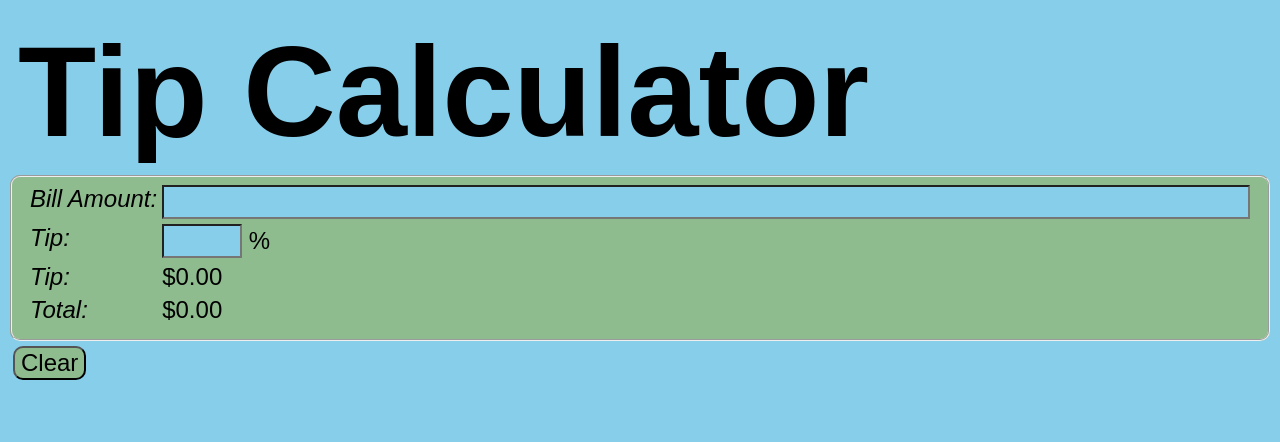
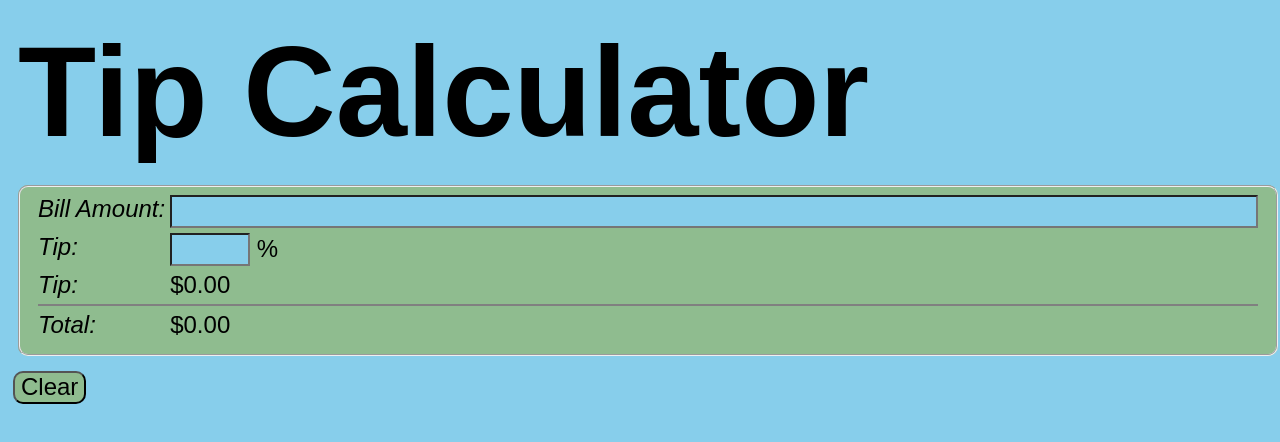
Before and after one commit to danielruss/tipcalc, a plain HTML site: page index.html in a window 1280 px wide. Drawn offline with Linux system fonts and the light colour scheme.

Commit message:
added line

```diff
--- a/index.html
+++ b/index.html
@@ -8,6 +8,8 @@
             font-family: Arial, Helvetica, sans-serif;
             background-color: skyblue;
             font-size: x-large;
+            width: 100vw;
+            overflow: hidden;
         }
 
         header {
@@ -19,19 +21,25 @@
         fieldset {
             background-color: darkseagreen;
             display: grid;
-            grid-template-columns: auto 1fr;
+            grid-template-columns: max-content 1fr;
             gap: 5px;
             border-radius: 10px;
-
+            margin: 10px;
         }
 
         input {
             background-color: skyblue;
             font-size: x-large;
+            padding-top: 0px;
+        }
+        .row-border{
+            border-top: 2px solid gray;
+            grid-column: 1 / span 2;
         }
         .lbl {
             font-style: italic;
         }
+
         #clearButton {
             border-radius: 10px;
             background-color: darkseagreen;
@@ -57,9 +65,10 @@
         Tip Calculator
     </header>
     <fieldset>
-        <label class="lbl" for="bill">Bill Amount: </label><input id="bill" type="number" min=0 step="0.01"">
+        <label class="lbl" for="bill">Bill Amount: </label><input id="bill" type="number" min=0 max=1000 step="0.01"">
         <label class="lbl" for="tippct"> Tip: </label><span><input id="tippct" type="number" min=0 max="100"> %</span>
         <span class="lbl"> Tip: </span><span id="tip">$0.00</span>
+        <span class="row-border"></span>
         <span class="lbl"> Total: </span><span id="total">$0.00</span>
     </fieldset>
     <input type="button" value="Clear" id="clearButton">
```
